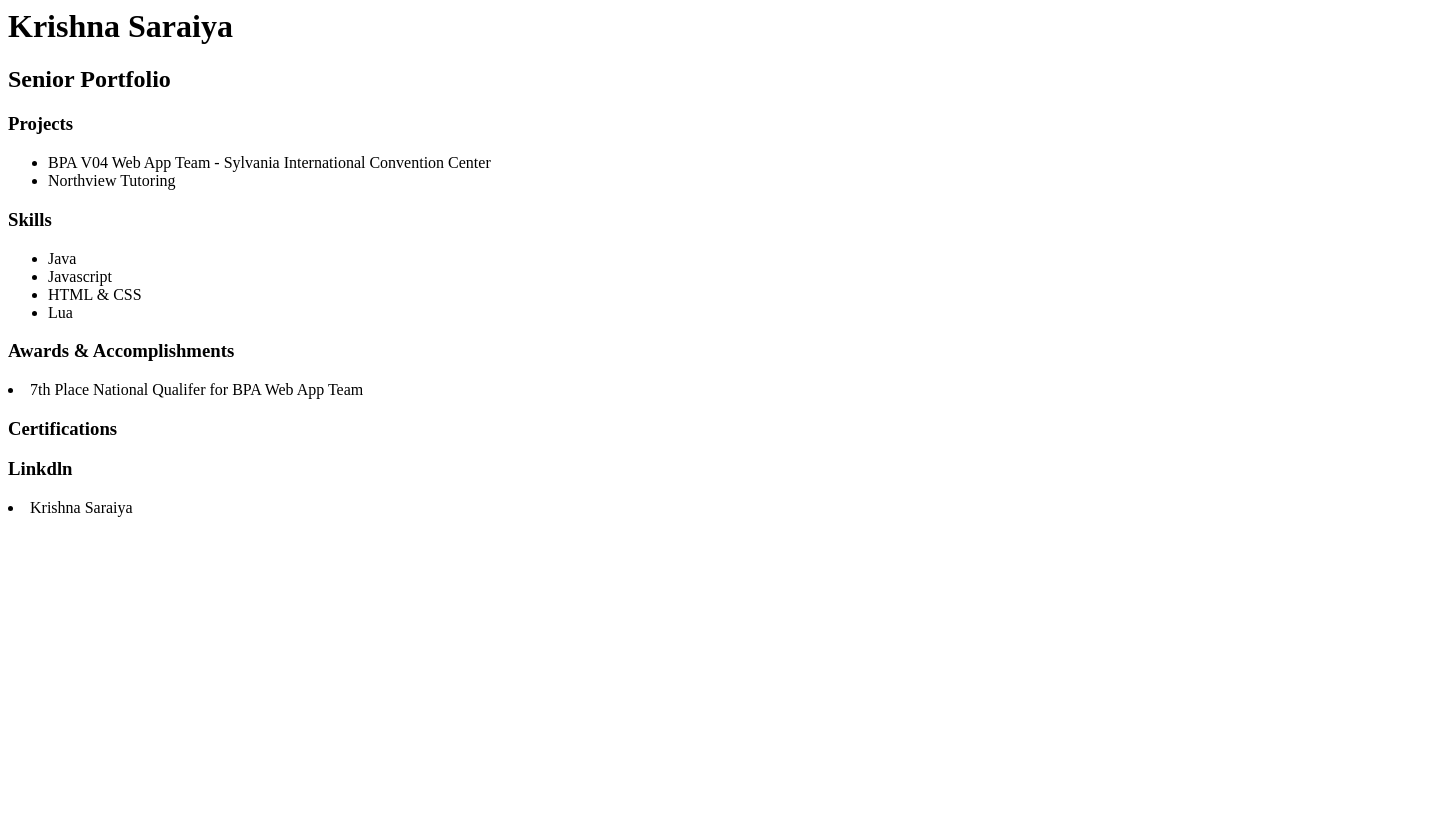
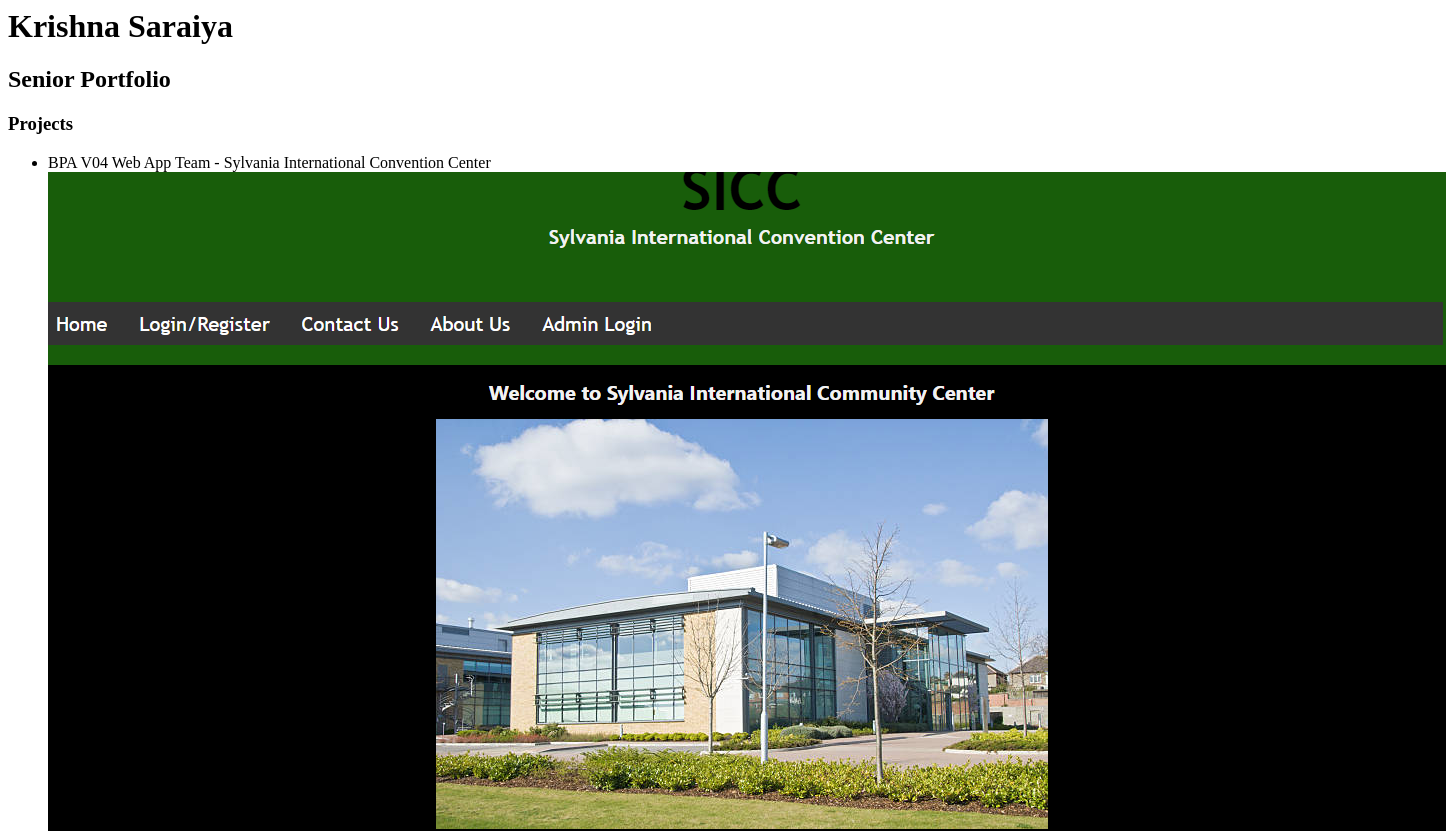
Before and after one commit to saraiyakrs/saraiyakr.github.io, a plain HTML site: page index.html in a window 1280 px wide. Shown: the top 831 px of the page, 1446 px wide, since content can reach past the window. Before the commit the page ends 800 px from the top, so only its background shows below. Drawn offline with Linux system fonts and the light colour scheme.

Commit message:
Update index.html

```diff
--- a/index.html
+++ b/index.html
@@ -8,6 +8,7 @@
 <h3>Projects</h3>
   <ul>
     <li>BPA V04 Web App Team - Sylvania International Convention Center</li>
+    <img src = "Project.png" alt = "Project" width: "500" height: "500" >
     <li>Northview Tutoring </li>
   </ul>
 <h3>Skills</h3>
```
